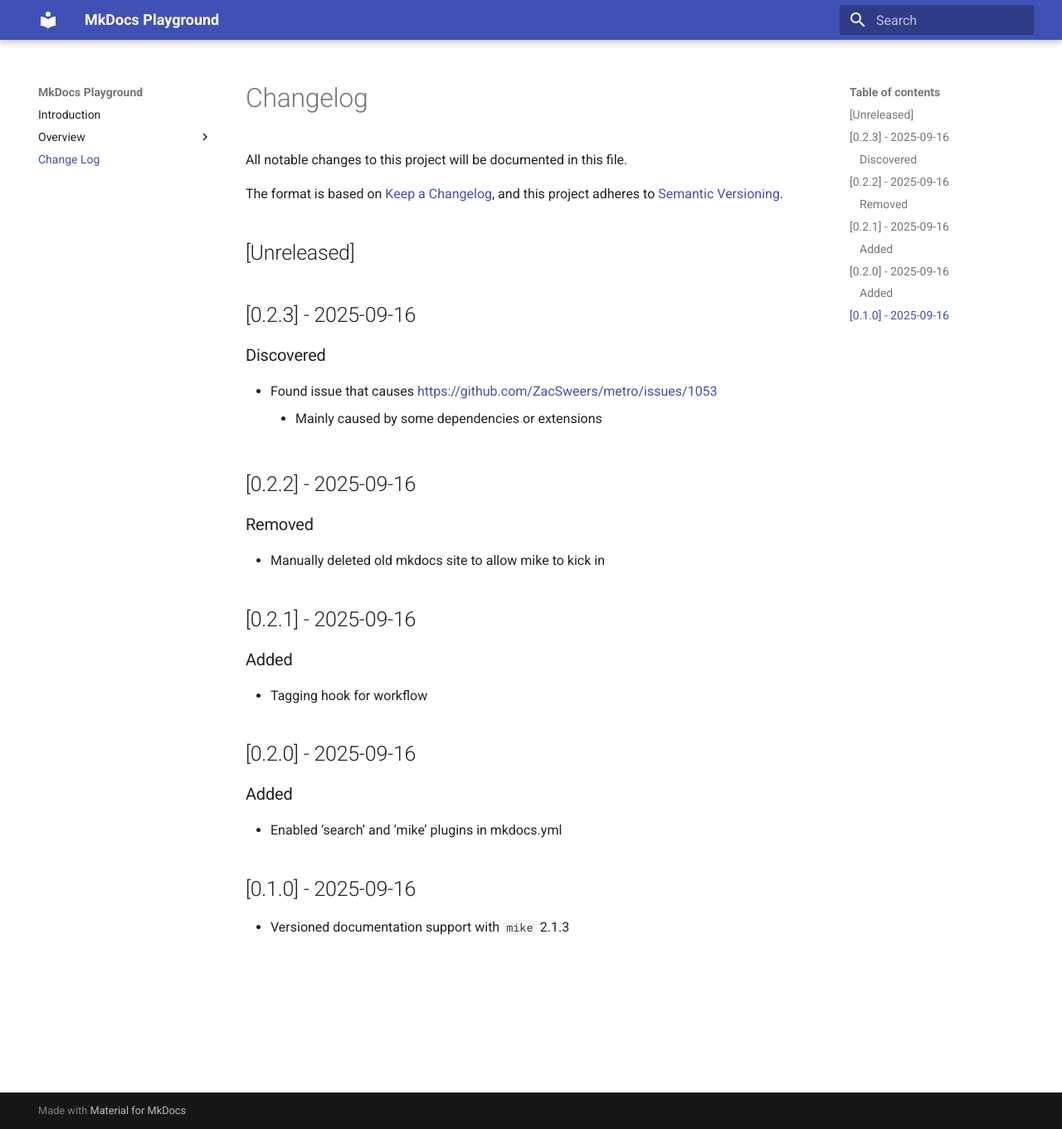
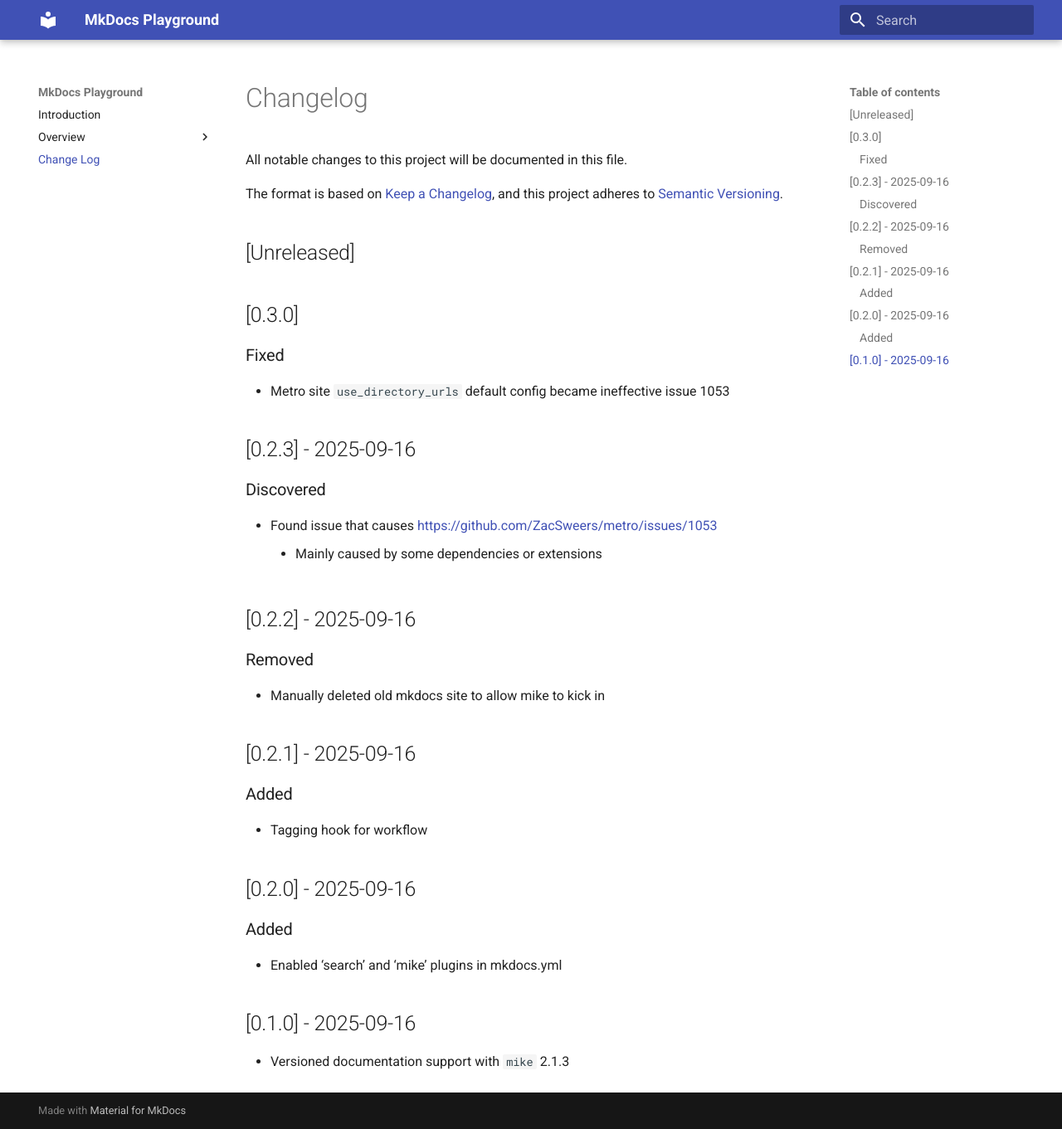
Before and after one commit to hossain-khan/mkdocs-playground, an MkDocs documentation site: the page built from docs/CHANGELOG.md, in a window 1280 px wide and 1361 px high. Shown: the whole window at 83% size. Built offline with MkDocs 1.6.1 and Material for MkDocs 9.7.7, drawn with Linux system fonts in a browser that asks for light colours; the version menu is left out.

Commit message:
[ADDED] Changelog for the fix

```diff
--- a/docs/CHANGELOG.md
+++ b/docs/CHANGELOG.md
@@ -5,6 +5,11 @@ All notable changes to this project will be documented in this file.
 The format is based on [Keep a Changelog](https://keepachangelog.com/en/1.1.0/), and this project adheres to [Semantic Versioning](https://semver.org/spec/v2.0.0.html).
 
 ## [Unreleased]
+
+## [0.3.0]
+
+### Fixed
+- Metro site `use_directory_urls` default config became ineffective issue 1053
 
 ## [0.2.3] - 2025-09-16
 
```
